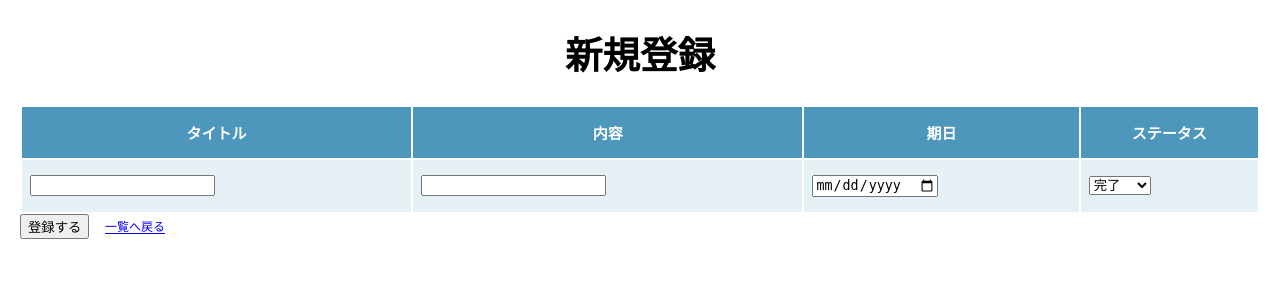
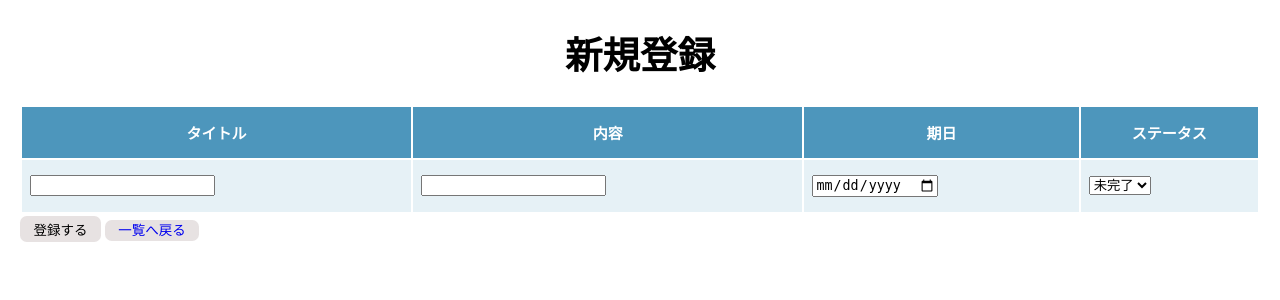
Before and after one commit to tanaka343/task_app, a Flask app: page /regist in a window 1280 px wide. Shown: the top 300 px of the page. Run offline with Flask 3, Linux system fonts and the light colour scheme.

Commit message:
ボタン要素のcssの追加

```diff
--- a/static/style.css
+++ b/static/style.css
@@ -5,6 +5,7 @@ body{
 table{
   border-collapse: collapse;
   width: 100%;
+  margin-top: 0.2em;
 }
 th,td{
   border:2px solid #fff;
@@ -20,10 +21,20 @@ h1{
   text-align: center;
   font-size: 2.5em;
 }
-a,button{
-  font-size: 0.8em;
+form>a,input[type="submit"], h1 + a,button{
+  font-size: 0.9em;
   padding: 0.2em 1em;
   border: none;
   border-radius: 0.5em;
-  /* background-color:#b2adad ; */
+  background-color:#e7e2e2 ;
+  margin-top: 0.2em;
+  text-decoration: none;
 }
+button:hover,form>a:hover,input[type="submit"]:hover,h1 + a:hover{
+  background-color: #a6a4a1;
+  color :#fff;
+}
+table a{
+
+  margin-left: 0.5em;
+}
--- a/templates/edit.html
+++ b/templates/edit.html
@@ -21,7 +21,7 @@
       </td>
     </tr>
   </table>
-  <input type="submit" value="登録する">
+  <input type="submit" value="編集する">
   <a href="/">一覧へ戻る</a>
 </form>
 
--- a/templates/regist.html
+++ b/templates/regist.html
@@ -9,13 +9,13 @@
       <th>期日</th>
       <th>ステータス</th>
     </tr>
-      <td><input type="text" name="title"></td>
+      <td><input type="text" name="title" required></td>
       <td><input type="text" name="content"></td>
       <td><input type="date" name="due_date"></td>
       <td>
         <select name="completed" id="">
           <option value="0">未完了</option>
-          <option value="1" selected>完了</option>
+          <option value="1" >完了</option>
         </select>
       </td>
   </table>
```
